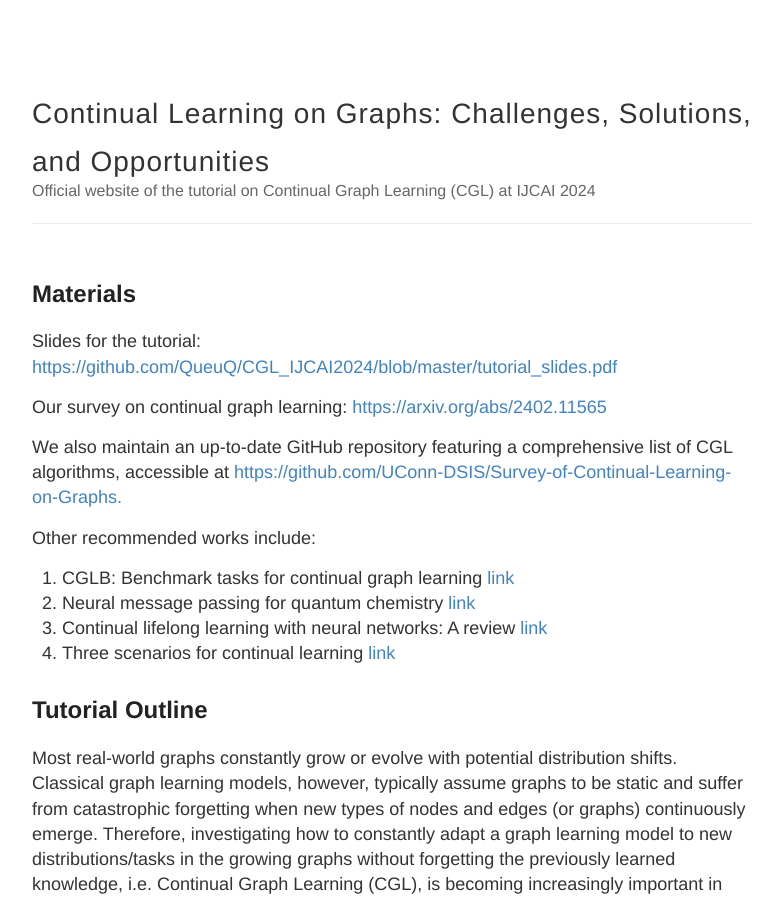
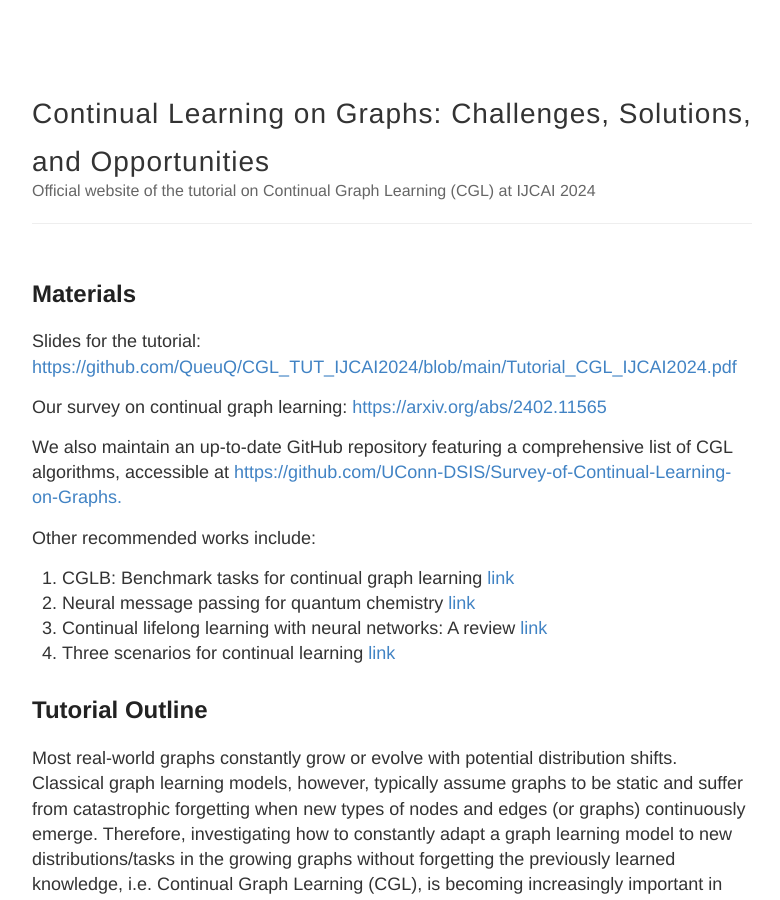
Before and after one commit to QueuQ/CGL_TUT_IJCAI2024, a Jekyll site: the page built from index.md, in a window 1280 px wide and 900 px high. Shown: the whole window, without its empty margins (248-1028 px from the left). Built offline with Jekyll 4.4.1, drawn with Linux system fonts in a browser that asks for light colours; our own code applies the rules of GitHub Pages for plain Markdown files; part of the change alters nothing that is shown.

Commit message:
Update index.md

```diff
--- a/index.md
+++ b/index.md
@@ -4,7 +4,7 @@ layout: default
 
 ## Materials
 
-Slides for the tutorial: <a href="https://github.com/QueuQ/CGL_IJCAI2024/blob/master/tutorial_slides.pdf"> https://github.com/QueuQ/CGL_IJCAI2024/blob/master/tutorial_slides.pdf </a>
+Slides for the tutorial: <a href="https://github.com/QueuQ/CGL_IJCAI2024/blob/master/tutorial_slides.pdf"> https://github.com/QueuQ/CGL_TUT_IJCAI2024/blob/main/Tutorial_CGL_IJCAI2024.pdf </a>
 
 Our survey on continual graph learning: <a href="https://arxiv.org/abs/2402.11565"> https://arxiv.org/abs/2402.11565 </a>
 
```
